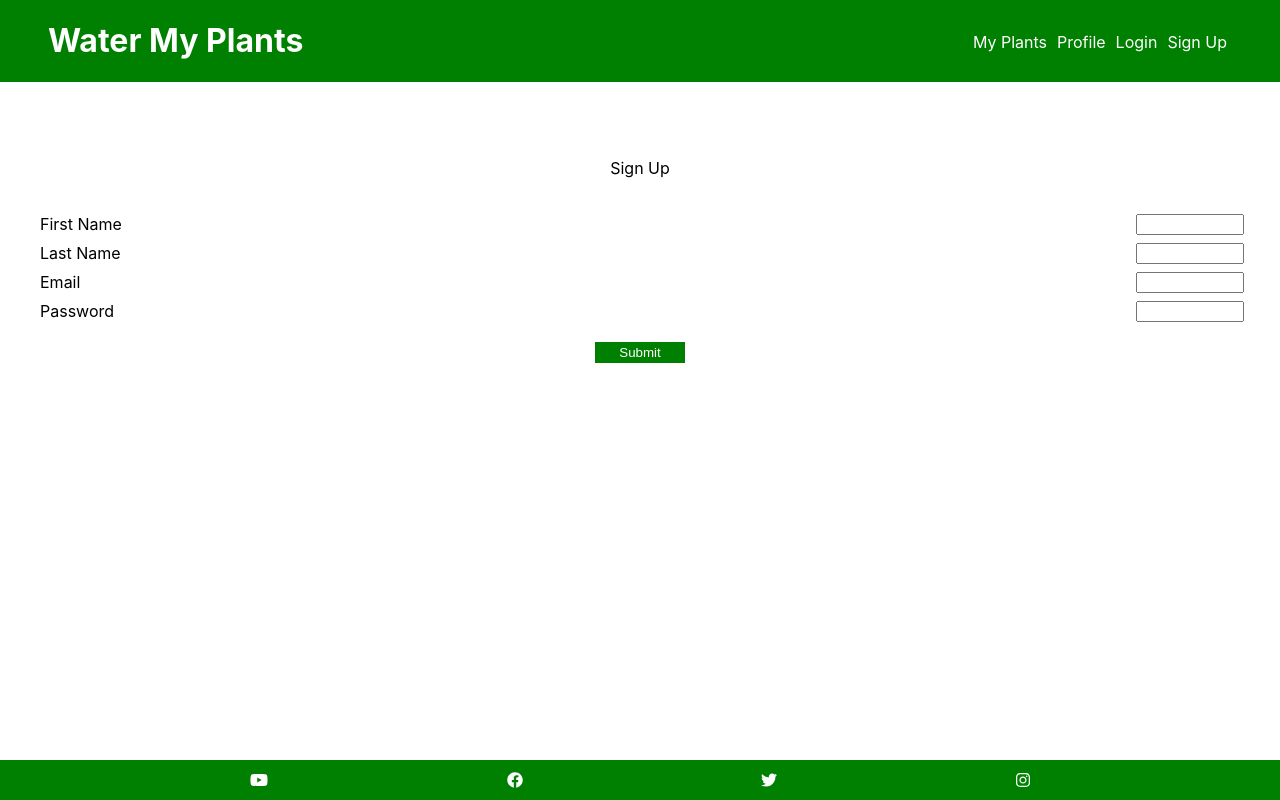
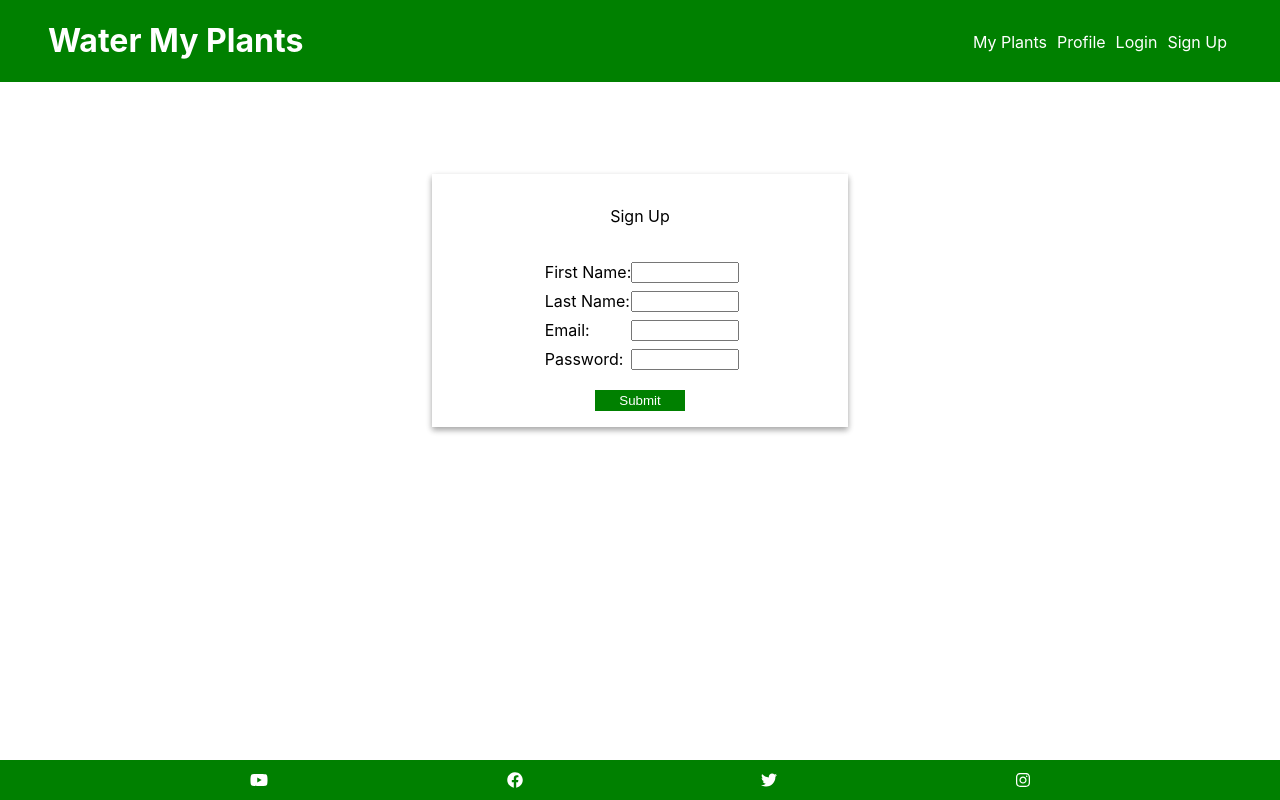
Before and after one commit to watermyplants-lambda/frontend, a React (Create React App) app in the folder water-my-plants/: page /signup in a window 1280 px wide. Built offline with nearby package versions, Linux system fonts and the light colour scheme.

Commit message:
added signup form styling

```diff
--- a/water-my-plants/src/App.css
+++ b/water-my-plants/src/App.css
@@ -165,8 +165,8 @@ button {
 }
 
 /* ------------- LOGIN FORM ------------- */
-.login-form {
-  height: 100%;
+.login-form, .signup-form {
+  height: 50%;
   width: 30%;
   padding: 1rem;
   margin: 2rem;
@@ -176,7 +176,7 @@ button {
   align-items: center;
 }
 
-.login-page {
+.login-page, .signup-page {
   display: flex;
   flex-direction: column;
   justify-content: center;
@@ -184,7 +184,7 @@ button {
   align-items: center;
 }
 
-.login-inputs {
+.login-inputs, .signup-inputs {
   display: flex;
   flex-direction: column;
   justify-content: space-evenly;
--- a/water-my-plants/src/components/Login.js
+++ b/water-my-plants/src/components/Login.js
@@ -97,7 +97,6 @@ const Login = () => {
                 <p>Login</p>
 
                     <div className='errors'>
-
                     <p>{loginFormError.email}</p>
                     <p>{loginFormError.password}</p>
                     </div>
--- a/water-my-plants/src/components/SignUp.js
+++ b/water-my-plants/src/components/SignUp.js
@@ -92,22 +92,19 @@ const SignUp = () => {
 
     return(
         <form onSubmit={onSubmit}>
-            <div>
+            <div className="signup-page">
+                <div className="signup-form">
                 <p>Sign Up</p>
-            </div>
-            <div>
 
-            <div>
+                    <div className="errors">
                         <p>{signupFormErrors.firstName}</p>
                         <p>{signupFormErrors.lastName}</p>
                         <p>{signupFormErrors.email}</p>
                         <p>{signupFormErrors.password}</p>
                     </div>
 
-
-            </div>
-            <div>
-                <label>First Name
+                    <div className="signup-inputs">
+                        <label>First Name:
                             <input
                                 type='text'
                                 name='firstName'
@@ -116,7 +113,7 @@ const SignUp = () => {
                             />
                         </label>
 
-                <label>Last Name
+                        <label>Last Name:
                             <input
                                 type='text'
                                 name='lastName'
@@ -125,7 +122,7 @@ const SignUp = () => {
                             />
                         </label>
 
-                <label>Email
+                        <label>Email:
                             <input
                                 type='text'
                                 name='email'
@@ -134,7 +131,7 @@ const SignUp = () => {
                             />
                         </label>
 
-                <label>Password
+                        <label>Password:
                             <input
                                 type='password'
                                 name='password'
@@ -142,8 +139,9 @@ const SignUp = () => {
                                 onChange={onChange}
                             />
                         </label>
-
+                    </div>
                     <button>Submit</button>
+                </div>
             </div>
         </form>
     );
```
Lines whose indentation alone changed are shown as unchanged.
